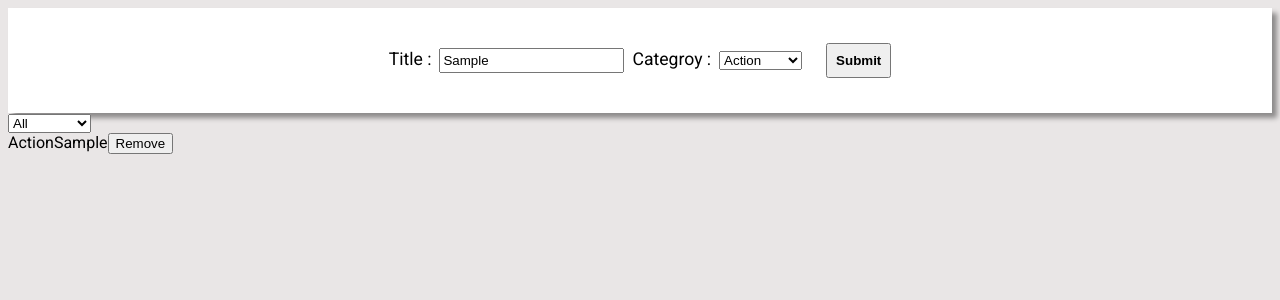
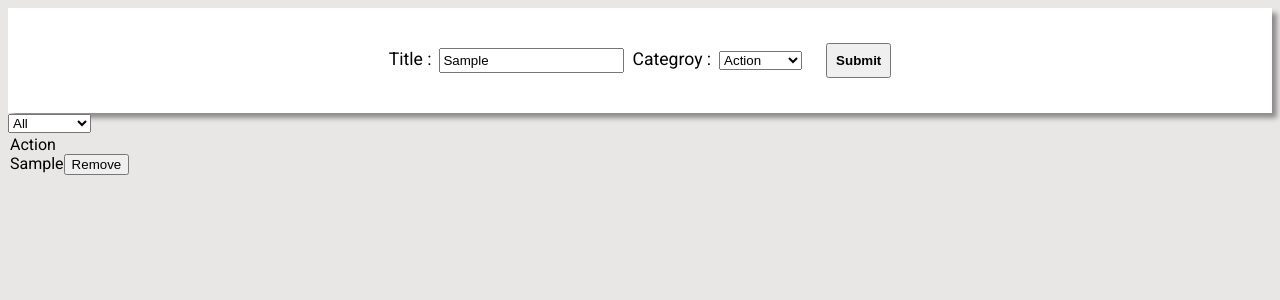
Before and after one commit to ammarkandel/Book-Store-CMS, a React (Create React App) app: page / in a window 1280 px wide. Both pictures are taken after typing "Sample" into the empty fields and a click on the button "Submit". Shown: the top 300 px of the page. Built offline with nearby package versions, Linux system fonts and the light colour scheme; the HTML template or start-up script is replaced by a standard one.

Commit message:
Add table tag to list books

```diff
--- a/src/components/Book.js
+++ b/src/components/Book.js
@@ -6,11 +6,12 @@ const Book = (props) => {
 
   return (
     <>
-      <div>
-        {category}
-        {title}
+      <tr>
+        <span>{category}</span>
+        <br />
+        <span>{title}</span>
         <RemoveButton id={id} />
-      </div>
+      </tr>
     </>
   );
 };
--- a/src/components/containers/BooksList.js
+++ b/src/components/containers/BooksList.js
@@ -14,9 +14,11 @@ const BooksList = () => {
 
   return (
     <>
-      {booksData.map((item) => (
-        <Book key={item.id} title={item.title} id={item.id} category={item.category} />
-      ))}
+      <table>
+        {booksData.map((item) => (
+          <Book key={item.id} title={item.title} id={item.id} category={item.category} />
+        ))}
+      </table>
     </>
   );
 };
```
